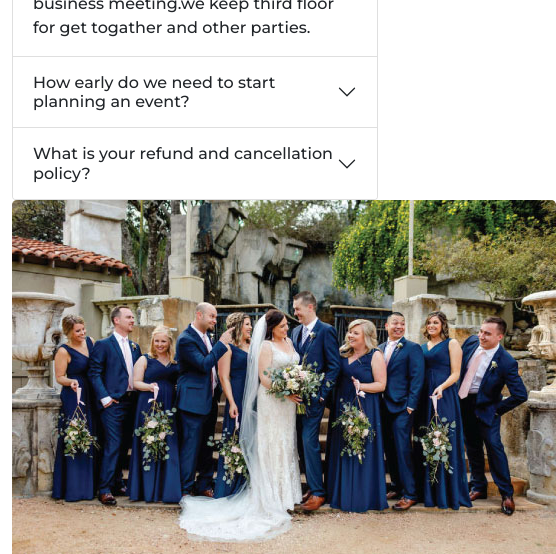
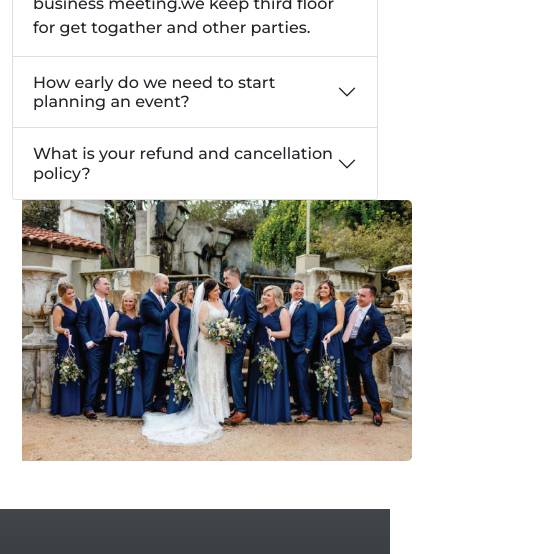
Before and after one commit to Mehedihasan17/orion-party, a plain HTML site: page index.html in a window 390 px wide. Shown: the part 3650-4204 px from the top of the page, 556 px wide, since content can reach past the window. Drawn offline with nearby package versions, Linux system fonts and the light colour scheme.

Commit message:
image resized

```diff
--- a/css/style.css
+++ b/css/style.css
@@ -44,3 +44,7 @@ ul li{
     border-radius: 50%;
 
 }
+.col-md img{
+    width:400px;
+    padding-left: 10px;
+}
--- a/index.html
+++ b/index.html
@@ -311,8 +311,8 @@
 
                     </div>
                 </div>
-                <div class="col-md w-50">
-                    <img class="rounded-3" src="images/idea.jpg" alt="">
+                <div class="col-md ">
+                    <img class="rounded-3 " src="images/idea.jpg" alt="">
                 </div>
 
             </div>
```
